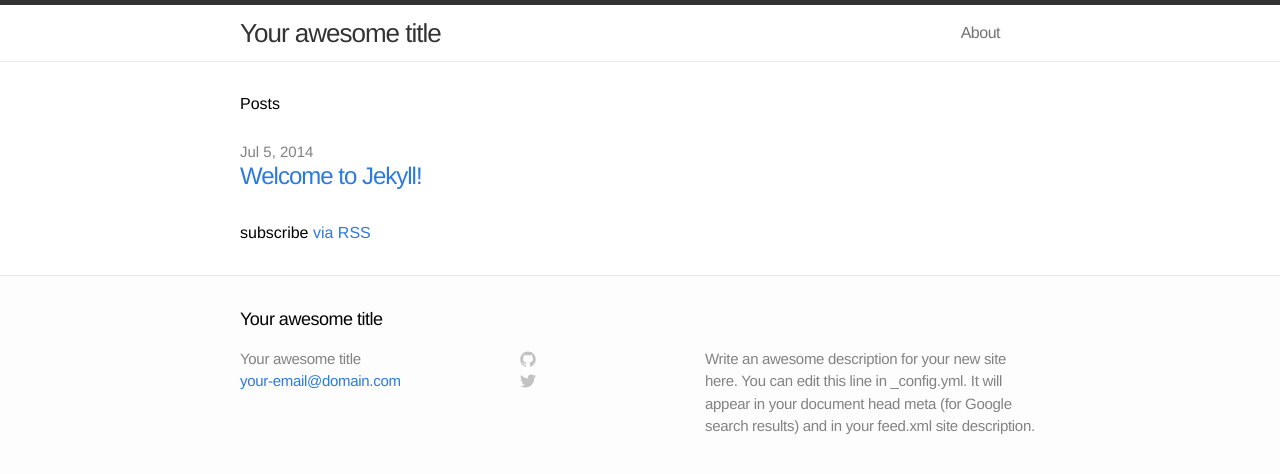
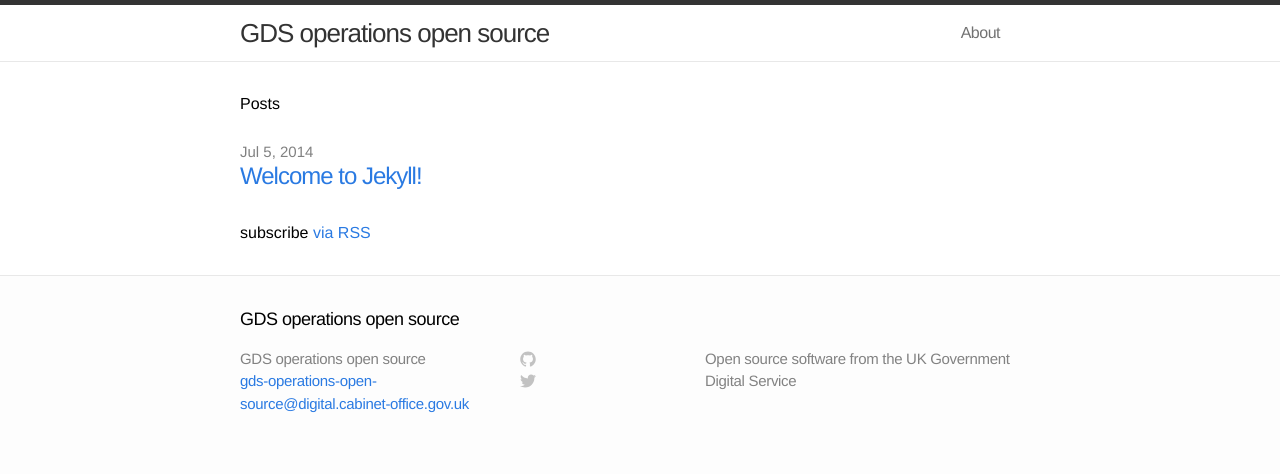
Before and after one commit to alphagov/gds-operations.github.io, a Jekyll site: the page built from index.html, in a window 1280 px wide. Shown: the top 474 px of the page. Built offline with Jekyll 4.4.1, drawn with Linux system fonts in a browser that asks for light colours; Markdown is read by kramdown in place of the engine named in the settings.

Commit message:
Amend Jekyll configuration
Amend the Jekyll configuration to set the title, description and other
settings.

Choose Redcarpet as the Markdown engine as it's used by Github[1] to
render our existing markdown-formatted documents, which are hosted
there.

[1]: https://github.com/blog/832-rolling-out-the-redcarpet

```diff
--- a/_config.yml
+++ b/_config.yml
@@ -1,10 +1,10 @@
 # Site settings
-title: Your awesome title
-email: your-email@domain.com
-description: "Write an awesome description for your new site here. You can edit this line in _config.yml. It will appear in your document head meta (for Google search results) and in your feed.xml site description."
+title: GDS operations open source
+email: gds-operations-open-source@digital.cabinet-office.gov.uk
+description: "Open source software from the UK Government Digital Service"
 baseurl: ""
-url: "http://yourdomain.com"
+url: "https://github.com/gds-operations"
 
 # Build settings
-markdown: kramdown
+markdown: redcarpet
 permalink: pretty
```
